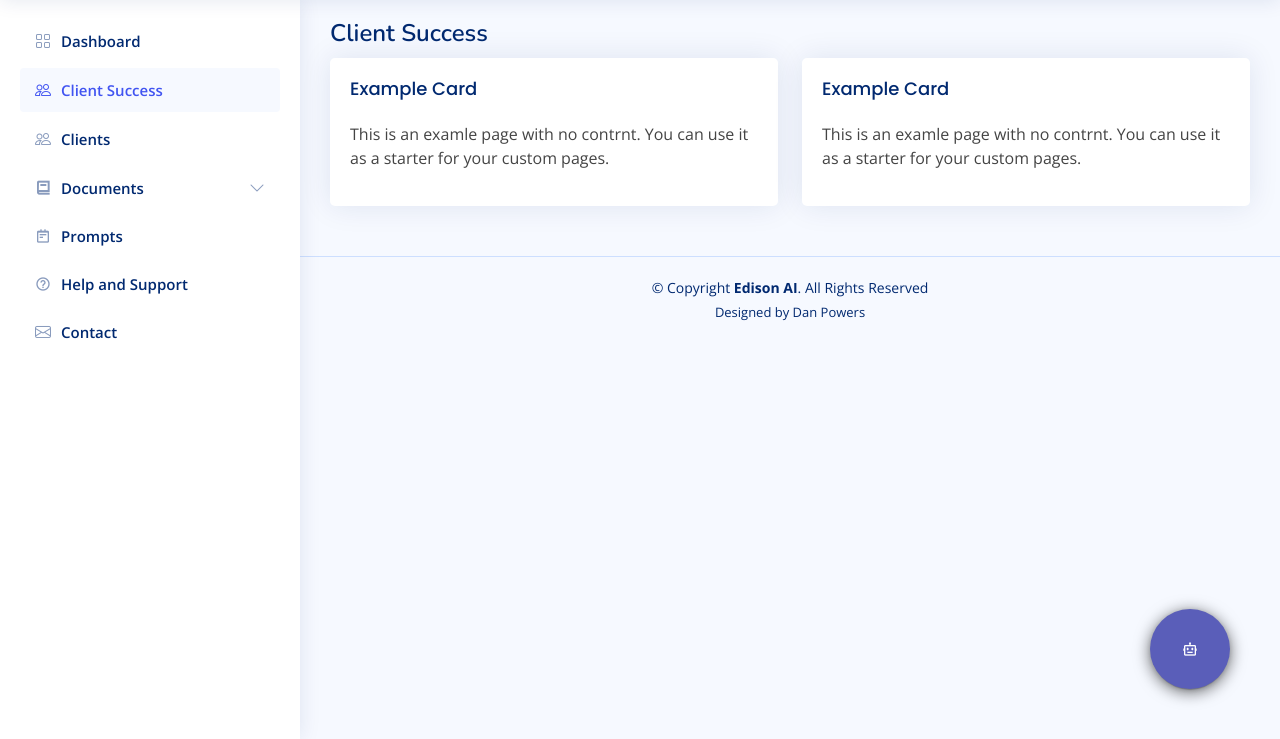
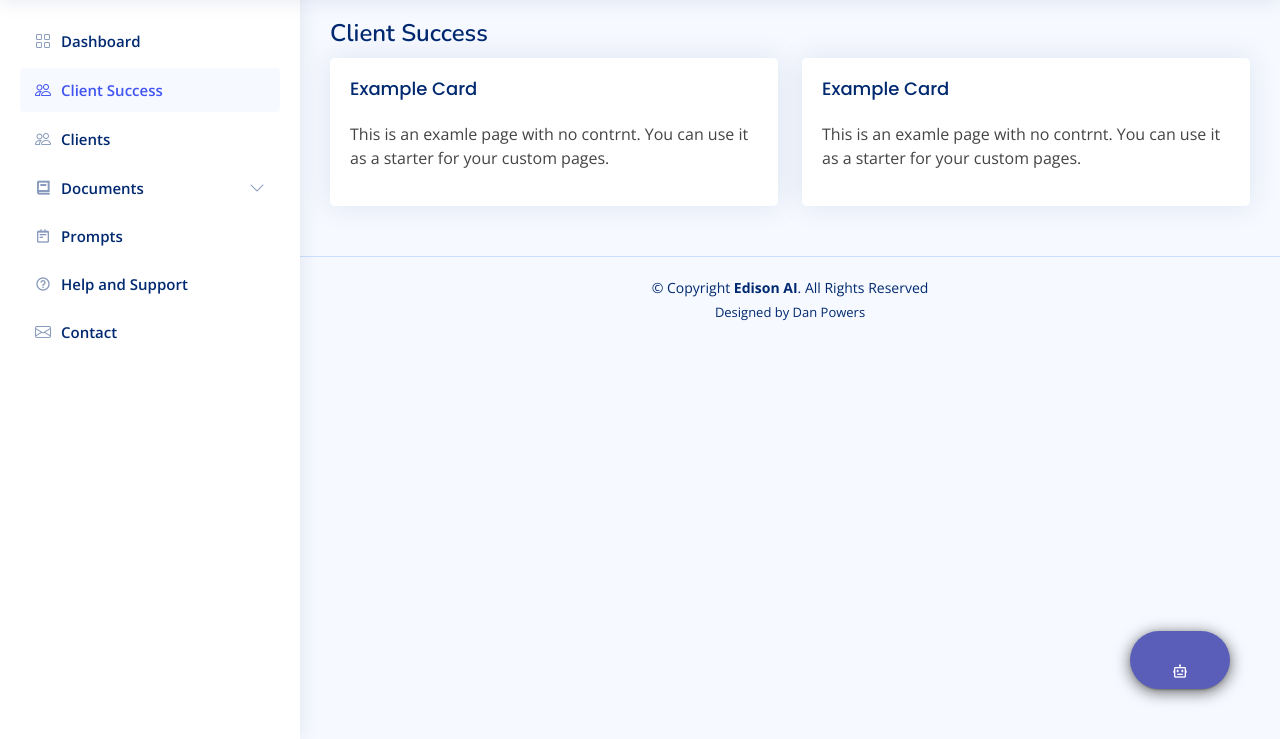
Before and after one commit to NazarKhlopeniuk/accelerated-banking, a Django app: page /ai in a window 1280 px wide. Shown: the part 61-800 px from the top of the page. Run offline with Django 4.2, Linux system fonts and the light colour scheme; the visitor is signed in with stand-in values (Sample User, id 1); some libraries are stand-ins or nearby versions.

Commit message:
updated chatbot

```diff
--- a/pdfchat/static/assets/css/style.css
+++ b/pdfchat/static/assets/css/style.css
@@ -1245,9 +1245,9 @@ h6 {
   bottom: 50px;
   right: 50px;
   background: #5A5EB9;
-  width: 80px;
-  height: 80px;
-  border-radius: 50%;
+  width: 100px;
+  height: 30px;
+  border-radius: 40px;
   color: white;
   padding: 28px;
   cursor: pointer;
```
